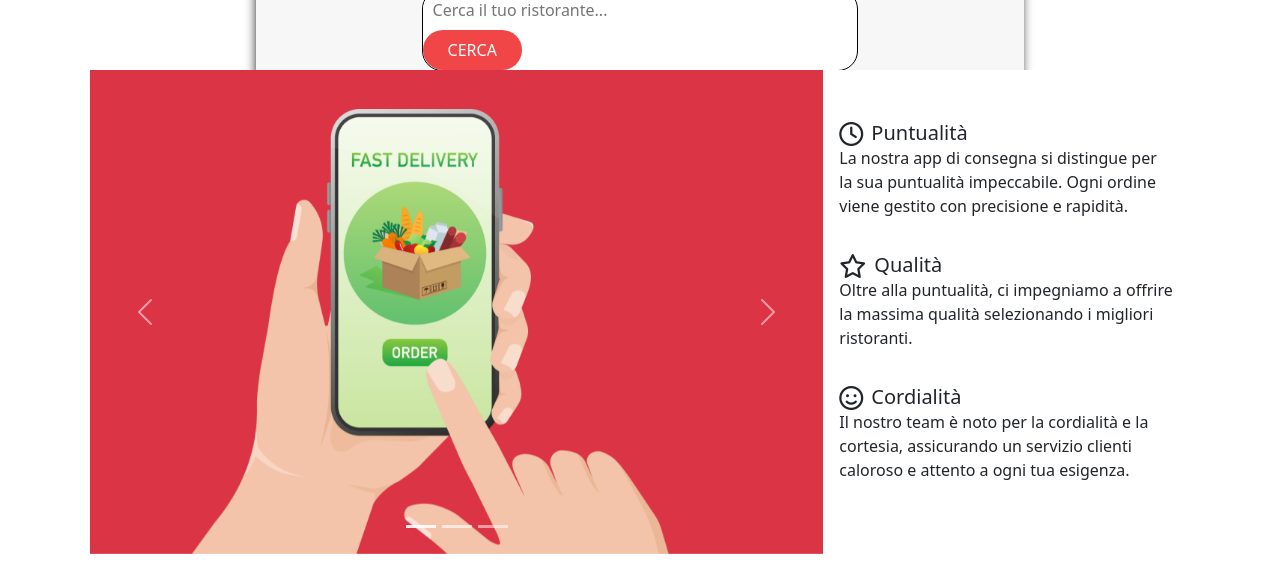
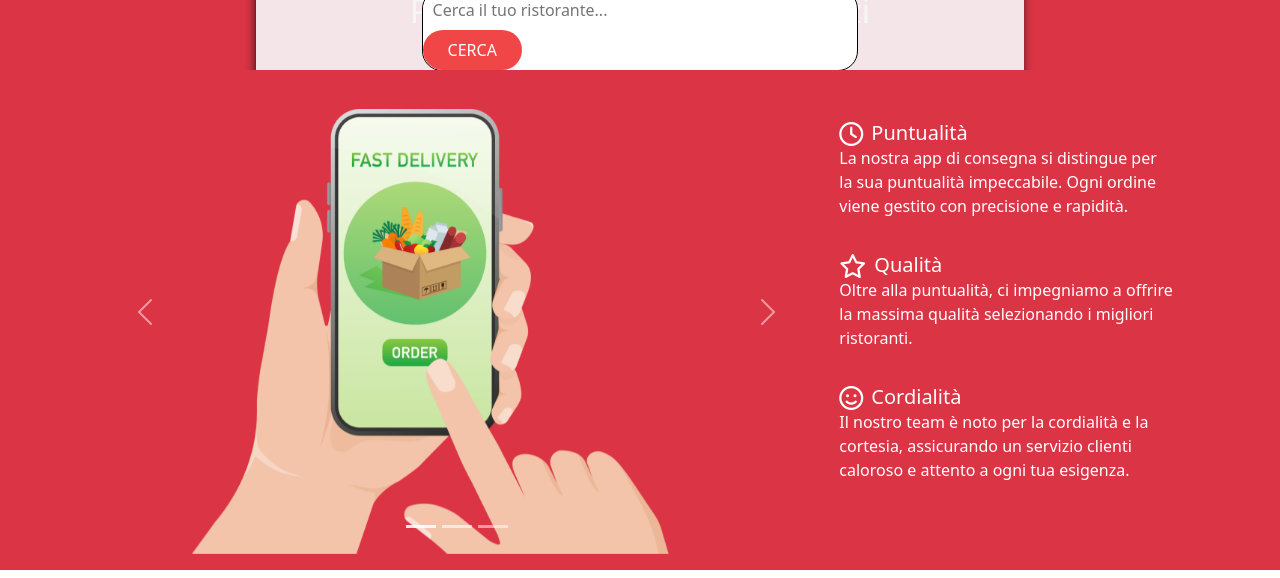
Before and after one commit to FrancescoFolgheraiter/frontend_deliveboo_class114, a Vue app: page / in a window 1280 px wide. Shown: the part 374-952 px from the top of the page. Built offline with nearby package versions, Linux system fonts and the light colour scheme; no server answers.

Commit message:
Risoluzione conflitti Pt 2

```diff
--- a/src/components/AppMain.vue
+++ b/src/components/AppMain.vue
@@ -247,6 +247,26 @@ h4{
     text-align: center;
 }
 
+//CSS SEZIONE 4
+.background-color-section-4{
+    background-color: rgb(219, 53, 69);
+    color: white;
+    .background-color-text-section-4{
+        background-color: rgb(219, 53, 69);
+        color: white;
+    }
+    .wrapper-name{ ////Classe e sottoclasse applicata per il carosello in modo che la foto mi prende il 100% del contenitore
+    max-width: 800px;
+        img{
+            width: 100%;
+        }
+    }
+    .circular-text:hover, .fa-regular:hover { //Hover sulle icone e sugli H5
+        color: yellow;
+        cursor: pointer;
+    }
+}
+//FINE CSS SEZIONE 4
 
 
 </style>
```
